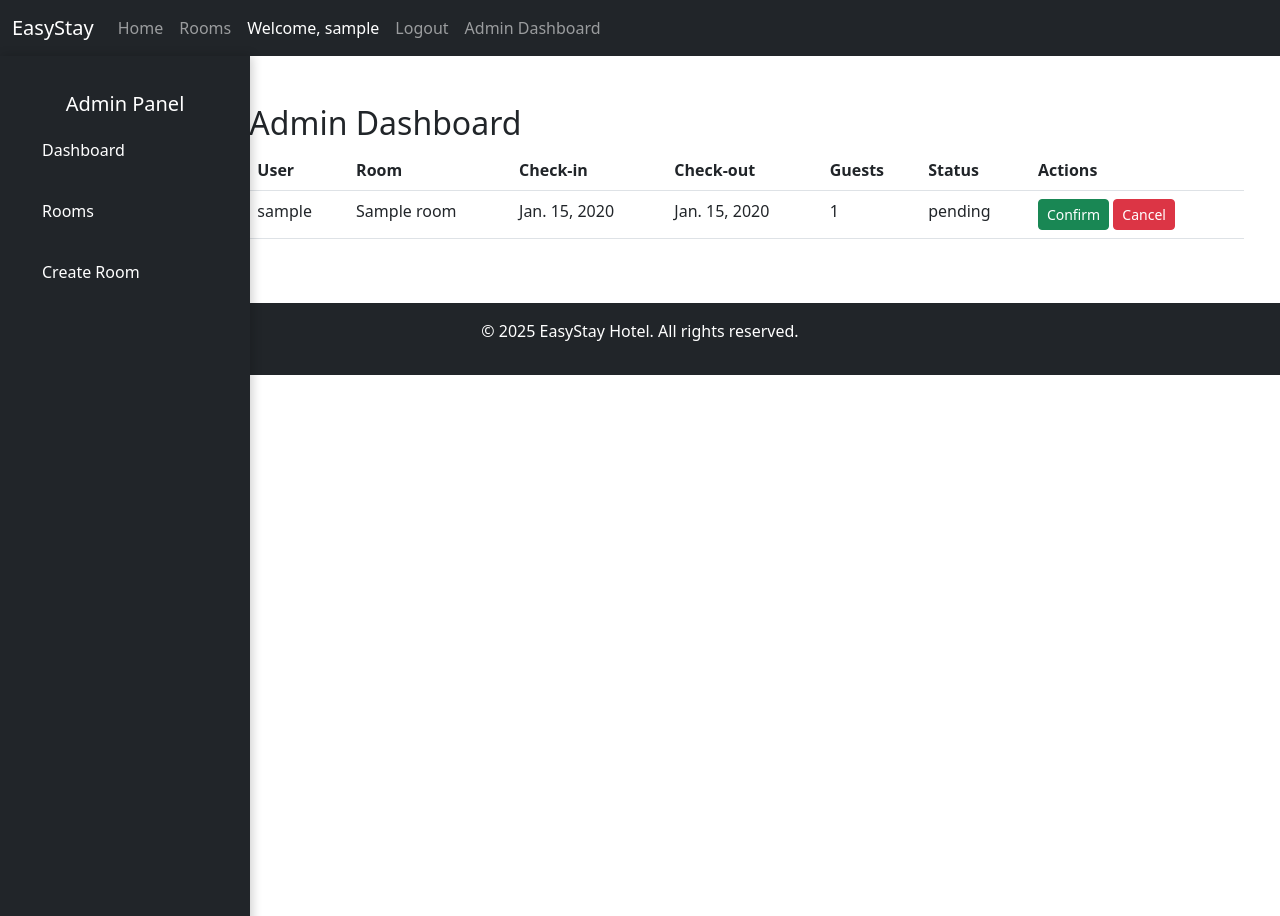
After one commit to SayedAli451/EasyStay, a Django app: page /admin-dashboard/ in a window 1280 px wide. The commit adds this page. Run offline with Django 5.2, Linux system fonts and the light colour scheme; a user stored in the database is signed in; tables that the repository leaves empty hold one stand-in row (values such as "Sample post"); some libraries are stand-ins or nearby versions.

Commit message:
add admin dashboard , and CRUD , fix some issue

```diff
--- a/hotel/models.py
+++ b/hotel/models.py
@@ -13,6 +13,7 @@ class Room(models.Model):
     capacity = models.IntegerField(default=1)
     description = models.TextField()
     image_url = models.URLField()
+    is_available = models.BooleanField(default=True)
 
     def __str__(self):
         return self.name
--- /dev/null
+++ b/hotel/static/hotel/css/admin.css
@@ -0,0 +1,65 @@
+/* Sidebar Styling */
+.sidebar {
+    height: 100vh;
+    position: fixed;
+    left: 0;
+    top: 56px; /* Adjusted based on navbar height */
+    width: 250px;
+    background-color: #1e1e2d; /* Darker shade for a premium look */
+    padding-top: 20px;
+    box-shadow: 2px 0 10px rgba(0, 0, 0, 0.2);
+    transition: all 0.3s ease-in-out;
+}
+
+.sidebar .nav-link {
+    color: #ffffff; /* White text for contrast */
+    font-weight: 500;
+    font-size: 16px;
+    padding: 12px 20px;
+    display: block;
+    border-radius: 5px;
+    transition: all 0.3s ease-in-out;
+}
+
+.sidebar .nav-link:hover,
+.sidebar .nav-link.active {
+    background-color: #343a40; /* Bootstrap dark grey */
+    color: #f8f9fa;
+    transform: translateX(5px);
+}
+
+.sidebar .nav-item {
+    margin-bottom: 10px;
+}
+
+/* Sidebar Icons */
+.sidebar .nav-link i {
+    margin-right: 10px;
+    font-size: 18px;
+}
+
+/* Responsive Sidebar (Collapsible on smaller screens) */
+@media (max-width: 992px) {
+    .sidebar {
+        width: 220px;
+    }
+
+    .sidebar .nav-link {
+        font-size: 15px;
+        padding: 10px 15px;
+    }
+}
+
+@media (max-width: 768px) {
+    .sidebar {
+        position: absolute;
+        width: 200px;
+        top: 56px;
+        left: -220px;
+        transition: all 0.3s ease-in-out;
+    }
+
+    .sidebar.active {
+        left: 0;
+    }
+}
--- /dev/null
+++ b/hotel/templates/hotel/admin_dashboard.html
@@ -0,0 +1,40 @@
+{% extends 'hotel/base.html' %}
+
+{% block title %}Admin Dashboard - StayEase{% endblock %}
+
+{% block content %}
+<div class="container mt-5">
+    <h2>Admin Dashboard</h2>
+    <table class="table">
+        <thead>
+            <tr>
+                <th>User</th>
+                <th>Room</th>
+                <th>Check-in</th>
+                <th>Check-out</th>
+                <th>Guests</th>
+                <th>Status</th>
+                <th>Actions</th>
+            </tr>
+        </thead>
+        <tbody>
+            {% for booking in bookings %}
+            <tr>
+                <td>{{ booking.user.username }}</td>
+                <td>{{ booking.room.name }}</td>
+                <td>{{ booking.check_in }}</td>
+                <td>{{ booking.check_out }}</td>
+                <td>{{ booking.guests }}</td>
+                <td>{{ booking.status }}</td>
+                <td>
+                    {% if booking.status == 'pending' %}
+                        <a href="{% url 'update_booking_status' booking.id 'confirmed' %}" class="btn btn-success btn-sm">Confirm</a>
+                        <a href="{% url 'update_booking_status' booking.id 'cancelled' %}" class="btn btn-danger btn-sm">Cancel</a>
+                    {% endif %}
+                </td>
+            </tr>
+            {% endfor %}
+        </tbody>
+    </table>
+</div>
+{% endblock %}
--- a/hotel/templates/hotel/base.html
+++ b/hotel/templates/hotel/base.html
@@ -5,18 +5,21 @@
     <meta charset="UTF-8">
     <meta name="viewport" content="width=device-width, initial-scale=1.0">
     <title>{% block title %}EasyStay{% endblock %}</title>
-    <link href="https://cdn.jsdelivr.net/npm/bootstrap@5.1.3/dist/css/bootstrap.min.css" rel="stylesheet">
+    <link href="https://cdn.jsdelivr.net/npm/bootstrap@5.3.0/dist/css/bootstrap.min.css" rel="stylesheet">
 
     {% load static %}
 
     <link rel="stylesheet" href="{% static 'hotel/css/styles.css' %}">
+    <link rel="stylesheet" href="{% static 'hotel/css/admin.css' %}">
 </head>
 
 <body>
+    <!-- Navbar -->
     <nav class="navbar navbar-expand-lg navbar-dark bg-dark">
         <div class="container-fluid">
             <a class="navbar-brand" href="/">EasyStay</a>
-            <button class="navbar-toggler" type="button" data-bs-toggle="collapse" data-bs-target="#navbarNav" aria-controls="navbarNav" aria-expanded="false" aria-label="Toggle navigation">
+            <button class="navbar-toggler" type="button" data-bs-toggle="collapse" data-bs-target="#navbarNav"
+                aria-controls="navbarNav" aria-expanded="false" aria-label="Toggle navigation">
                 <span class="navbar-toggler-icon"></span>
             </button>
             <div class="collapse navbar-collapse" id="navbarNav">
@@ -27,7 +30,13 @@
                     <li class="nav-item">
                         <a class="nav-link" href="/rooms/">Rooms</a>
                     </li>
+
                     {% if user.is_authenticated %}
+                        {% if not user.is_staff %}
+                            <li class="nav-item">
+                                <a class="nav-link" href="{% url 'my_bookings' %}">My Bookings</a>
+                            </li>
+                        {% endif %}
                         <li class="nav-item">
                             <span class="nav-link text-white">Welcome, {{ user.username }}</span>
                         </li>
@@ -42,20 +51,59 @@
                             <a class="nav-link" href="{% url 'register' %}">Register</a>
                         </li>
                     {% endif %}
+
+                    {% if user.is_staff %}
+                        <li class="nav-item">
+                            <a class="nav-link" href="{% url 'admin_dashboard' %}">Admin Dashboard</a>
+                        </li>
+                    {% endif %}
                 </ul>
             </div>
         </div>
     </nav>
 
+    <div class="container-fluid">
+        <div class="row">
+            {% if request.resolver_match.url_name == 'admin_dashboard' %}
+                <!-- Sidebar for Admin -->
+                <nav id="sidebar" class="col-md-3 col-lg-2 d-md-block bg-dark sidebar text-white vh-100">
+                    <div class="position-sticky pt-3">
+                        <h5 class="text-center">Admin Panel</h5>
+                        <ul class="nav flex-column">
+                            <li class="nav-item">
+                                <a class="nav-link text-white" href="{% url 'admin_dashboard' %}">
+                                    <i class="bi bi-speedometer2"></i> Dashboard
+                                </a>
+                            </li>
+                            <li class="nav-item">
+                                <a class="nav-link text-white" href="{% url 'room_list' %}">
+                                    <i class="bi bi-house-door"></i> Rooms
+                                </a>
+                            </li>
+                            <li class="nav-item">
+                                <a class="nav-link text-white" href="{% url 'create_room' %}">
+                                    <i class="bi bi-plus-circle"></i> Create Room
+                                </a>
+                            </li>
+                        </ul>
+                    </div>
+                </nav>
+            {% endif %}
 
-    {% block content %}
-    {% endblock %}
+            <!-- Main Content -->
+            <main class="{% if request.resolver_match.url_name == 'admin_dashboard' %}col-md-9 ms-sm-auto col-lg-10 px-md-4{% else %}container mt-4{% endif %}">
+                {% block content %}
+                {% endblock %}
+            </main>
+        </div>
+    </div>
 
     <footer class="bg-dark text-white text-center py-3 mt-5">
         <p>&copy; 2025 EasyStay Hotel. All rights reserved.</p>
     </footer>
 
-    <script src="https://cdn.jsdelivr.net/npm/bootstrap@5.1.3/dist/js/bootstrap.bundle.min.js"></script>
+    <script src="https://cdn.jsdelivr.net/npm/bootstrap@5.3.0/dist/js/bootstrap.bundle.min.js"></script>
+    <script src="https://cdn.jsdelivr.net/npm/bootstrap-icons/font/bootstrap-icons.js"></script>
 </body>
 
 </html>
--- a/hotel/templates/hotel/home.html
+++ b/hotel/templates/hotel/home.html
@@ -25,7 +25,7 @@
         </div>
         <div class="col-md-4">
             <figure>
-                <img src="https://thumb.photo-ac.com/aa/aa93af16b1f118a20460b7e88fd83a5c_t.jpeg"
+                <img src="https://images.pexels.com/photos/2507010/pexels-photo-2507010.jpeg?auto=compress&cs=tinysrgb&w=1260&h=750&dpr=1"
                     alt="Hotel Image 3" class="img-fluid" style="height: 400px; object-fit: cover;">
             </figure>
         </div>
@@ -34,7 +34,8 @@
 
 <div class="container mt-5">
     <h2 class="text-center">Experience Luxury & Comfort</h2>
-    <p class="text-center">Book your stay at the most comfortable and elegant hotel, designed for your relaxation and convenience.</p>
+    <p class="text-center">Book your stay at the most comfortable and elegant hotel, designed for your relaxation and
+        convenience.</p>
     <div class="text-center">
         <a href="/rooms/" class="btn btn-lg btn-primary">Browse Rooms</a>
     </div>
--- a/hotel/urls.py
+++ b/hotel/urls.py
@@ -1,6 +1,6 @@
 from django.urls import path
 from . import views
-from .views import room_list
+from .views import room_list , create_room
 from django.contrib.auth import views as auth_views
 
 urlpatterns = [
@@ -10,5 +10,13 @@ urlpatterns = [
     path('login/', auth_views.LoginView.as_view(template_name='hotel/login.html'), name='login'),
     path('logout/', views.logout_view, name='logout'),
     path('book/<int:room_id>/', views.book_room, name='book_room'),
+    path('booking/<int:booking_id>/confirmation/', views.booking_confirmation, name='booking_confirmation'),
+    path('my-bookings/', views.my_bookings, name='my_bookings'),
+    path('admin-dashboard/', views.admin_dashboard, name='admin_dashboard'),
+    path('update-booking/<int:booking_id>/<str:status>/', views.update_booking_status, name='update_booking_status'),
+    path('create-room/', create_room, name='create_room'),
+    path('rooms/edit/<int:room_id>/', views.edit_room, name='edit_room'),
+    path('rooms/delete/<int:room_id>/', views.delete_room, name='delete_room'),
+
 
 ]
--- a/hotel/views.py
+++ b/hotel/views.py
@@ -1,11 +1,11 @@
 from django.http import HttpResponse
 from .models import Room , Booking
-from django.shortcuts import render , redirect
+from django.shortcuts import render , redirect ,get_object_or_404
 from django.contrib.auth.forms import UserCreationForm
 from django.contrib.auth import login , logout
 from django.contrib.auth.decorators import login_required
-from .forms import BookingForm
-
+from .forms import BookingForm , RoomForm
+from django.contrib.admin.views.decorators import staff_member_required
 def home(request):
     return render(request, 'hotel/home.html')
 
@@ -47,3 +47,64 @@ def book_room(request, room_id):
         form = BookingForm(initial={'room': room})
 
     return render(request, 'hotel/book_room.html', {'form': form, 'room': room})
+
+
+@login_required
+def booking_confirmation(request, booking_id):
+    booking = get_object_or_404(Booking, id=booking_id)
+    return render(request, 'hotel/booking_confirmation.html', {'booking': booking})
+
+@login_required
+def my_bookings(request):
+    bookings = Booking.objects.filter(user=request.user).order_by('-check_in')
+    return render(request, 'hotel/my_bookings.html', {'bookings': bookings})
+
+@staff_member_required
+def admin_dashboard(request):
+    bookings = Booking.objects.all().order_by('-check_in')
+    return render(request, 'hotel/admin_dashboard.html', {'bookings': bookings})
+
+@staff_member_required
+def update_booking_status(request, booking_id, status):
+    booking = get_object_or_404(Booking, id=booking_id)
+    booking.status = status
+    booking.save()
+    return redirect('admin_dashboard')
+
+@login_required
+def create_room(request):
+    if not request.user.is_staff:
+        return redirect('home')
+
+    if request.method == 'POST':
+        form = RoomForm(request.POST)
+        if form.is_valid():
+            form.save()
+            return redirect('room_list')
+    else:
+        form = RoomForm()
+
+    return render(request, 'hotel/create_room.html', {'form': form})
+
+def edit_room(request, room_id):
+    room = get_object_or_404(Room, id=room_id)
+
+    if request.method == "POST":
+        form = RoomForm(request.POST, request.FILES, instance=room)
+        if form.is_valid():
+            form.save()
+            return redirect('room_list')
+        else:
+
+            return render(request, 'hotel/edit_room.html', {'form': form, 'room': room})
+    else:
+        form = RoomForm(instance=room)
+        return render(request, 'hotel/edit_room.html', {'form': form, 'room': room})
+def delete_room(request, room_id):
+    room = get_object_or_404(Room, id=room_id)
+
+    if request.method == "POST":
+        room.delete()
+        return redirect('room_list')
+
+    return render(request, 'hotel/rooms.html', {'room': room})
```
Also changed, not shown: hotel/forms.py (+6 -1 lines), hotel/templates/hotel/booking_confirmation.html (added, +19 -0 lines), hotel/templates/hotel/confirm_delete.html (added, +14 -0 lines), hotel/templates/hotel/create_room.html (added, +14 -0 lines), hotel/templates/hotel/edit_room.html (added, +15 -0 lines), hotel/templates/hotel/my_bookings.html (added, +27 -0 lines), hotel/templates/hotel/rooms.html (+45 -0 lines), hotel/migrations/0006_room_is_available.py (added).
